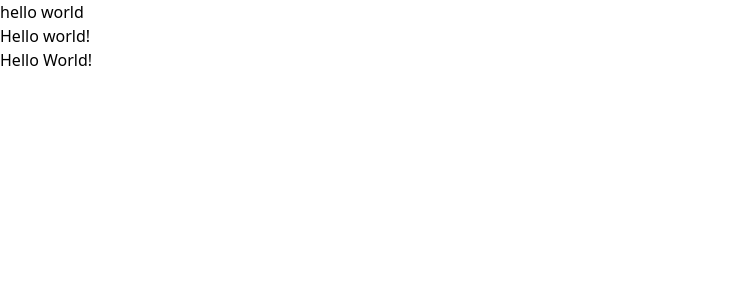
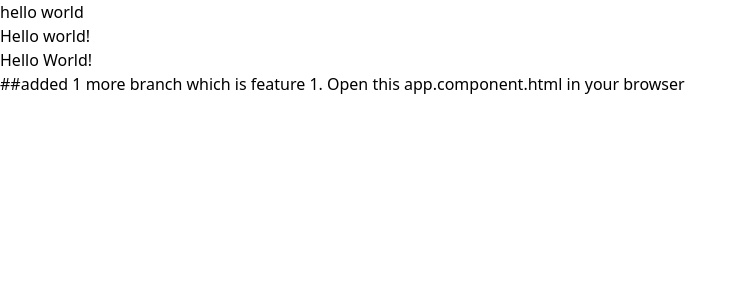
Before and after one commit to Aezrielle/Loopstudio-, an Angular app: page / in a window 1280 px wide. Shown: the top 300 px of the page, without its empty margins (0-747 px from the left). Built offline with nearby package versions, Linux system fonts and the light colour scheme.

Commit message:
updated to branch

```diff
--- a/src/app/app.component.html
+++ b/src/app/app.component.html
@@ -1,3 +1,9 @@
 <h1>hello world </h1>
 <h2>Hello world!</h2>
 <h3>Hello World!</h3>
+
+
+##added 1 more branch which is feature
+
+
+1. Open this app.component.html in your browser
```
